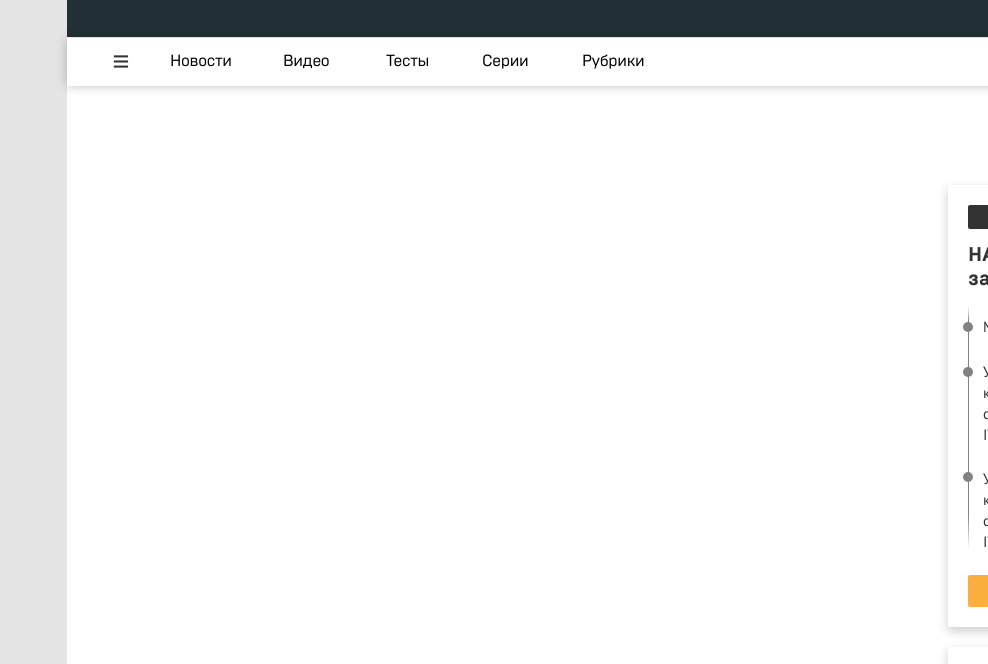
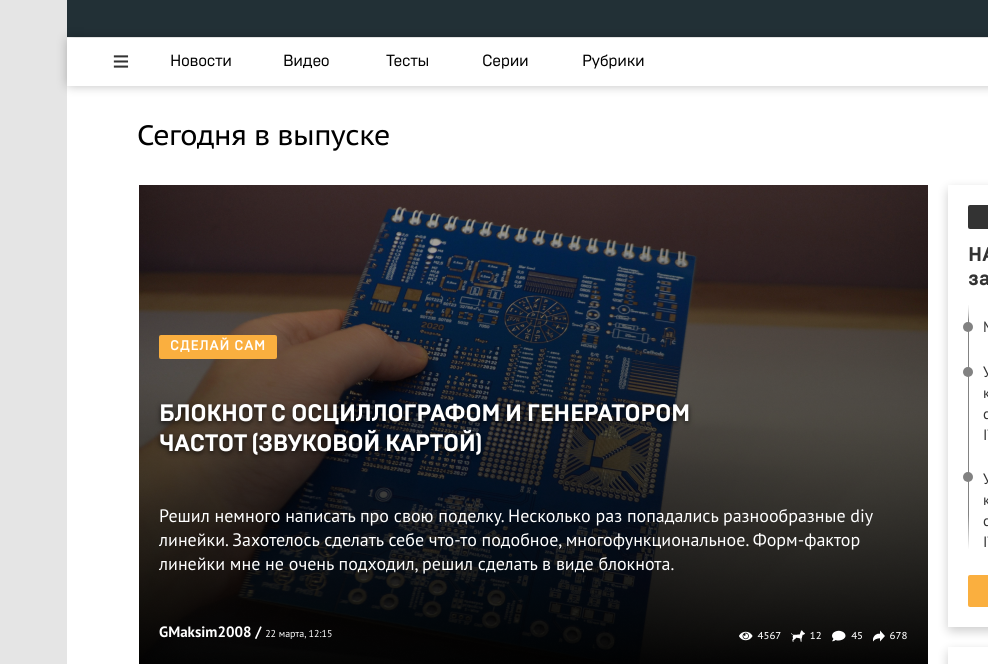
Before and after one commit to adildikov/snpTrainee, a plain HTML site: page src/index.html in a window 1280 px wide. Shown: the part 136-800 px from the top of the page, without its empty margins (292-1280 px from the left). Drawn offline with Linux system fonts and the light colour scheme.

Commit message:
bigSection_firstBlock done

```diff
--- a/src/index.css
+++ b/src/index.css
@@ -577,6 +577,107 @@ body {
     margin-left: 72px;
 }
 
+.main_head {
+    font-family: "PTSansCaptionRegular";
+    font-style: normal;
+    font-weight: normal;
+    font-size: 28px;
+    line-height: 22px;
+    margin-left: -2px;
+    margin-top: 38px;
+    letter-spacing: -0.02em;
+    color: #000000;
+}
+
+.main_bigSection {
+    position: relative;
+    margin-top: 39px;
+    width: 789px;
+    height: 1120px;
+    color: #ffffff;
+}
+
+.bigSection_firstBlock {
+    width: 789px;
+    height: 492px;
+    background-image: url(./assets/bigSection_firstBlock.png);
+}
+
+.firstBlock__label {
+    position: absolute;
+    width: 118px;
+    height: 24px;
+    left: 20px;
+    top: 150px;
+    background: #FAAF3F;
+    border-radius: 2px;
+}
+
+.firstBlock__label span {
+    width: 118px;
+    height: 11px;
+    padding-left: 11px;
+    padding-top: 2px;
+    font-family: "BrutalMedium";
+    display: flex;
+    font-size: 14px;
+    line-height: 18px;
+    letter-spacing: 0.05em;
+    text-transform: uppercase;
+}
+
+.firstBlock__head {
+    position: absolute;
+    width: 558px;
+    height: 83px;
+    top: 214px;
+    left: 20px;
+
+    font-family: "BrutalBold";
+    font-size: 24px;
+    line-height: 30px;
+
+    letter-spacing: -0.02em;
+    text-transform: uppercase;
+    text-shadow: 0px 2px 5px rgba(0, 0, 0, 0.75);
+}
+
+.firstBlock__content {
+    position: absolute;
+    width: 720px;
+    height: 73px;
+    top: 319px;
+    left: 20px;
+
+    font-family: "PTSansRegular";
+    font-size: 18px;
+    line-height: 24px;
+}
+
+.firstBlock__inscription {
+    position: absolute;
+    width: 294px;
+    height: 23px;
+    left: 20px;
+    top: 435px;
+
+    font-family: "PTSansBold";
+    font-size: 15px;
+    line-height: 24px;
+}
+
+.firstBlock__inscription span {
+    font-family: "PTSansRegular";
+    font-size: 10px;
+}
+
+.firstBlock_labels {
+    position: absolute;
+    left: 590px;
+    top: 443px;
+    display: flex;
+}
+
 @font-face {
     font-family: "BrutalBold";
     src: url("./assets/fonts/BrutalBold.woff") format("truetype");
--- a/src/index.html
+++ b/src/index.html
@@ -80,7 +80,51 @@
             </nav>
         </div>
         <div class="main">
-
+            <div class="main_head">
+                Сегодня в выпуске
+            </div>
+            <div class="main_bigSection">
+                <div class="bigSection_firstBlock">
+                    <div class="firstBlock__label">
+                        <span>Сделай сам</span>
+                    </div>
+                    <div class="firstBlock__head">
+                        Блокнот с осциллографом и генератором частот (звуковой картой)
+                    </div>
+                    <div class="firstBlock__content">
+                        Решил немного написать про свою поделку. Несколько раз попадались разнообразные diy линейки. Захотелось сделать себе что-то подобное, многофункциональное. Форм-фактор линейки мне не очень подходил, решил сделать в виде блокнота.
+                    </div>
+                    <div class="firstBlock__inscription">
+                        GMaksim2008 / <span>22 марта, 12:15</span>
+                    </div>
+                    <div class="firstBlock_labels">
+                        <div class="labels__item eye">
+                            <img src="./assets/eye.svg" alt="">
+                            <div class="item__num">
+                                4567
+                            </div>
+                        </div>
+                        <div class="labels__item dog">
+                            <img src="./assets/dog.svg" alt="">
+                            <div class="item__num">
+                                12
+                            </div>
+                        </div>
+                        <div class="labels__item message">
+                            <img src="./assets/message.svg" alt="">
+                            <div class="item__num">
+                                45
+                            </div>
+                        </div>
+                        <div class="labels__item arrow">
+                            <img src="./assets/arrow.svg" alt="">
+                            <div class="item__num">
+                                678
+                            </div>
+                        </div>
+                    </div>
+                </div>
+            </div>
         </div>
         <div class="sideSeries">
             <div class="sideSeries_head">
```
Also changed, not shown: src/assets/bigSection_firstBlock.png (added).
